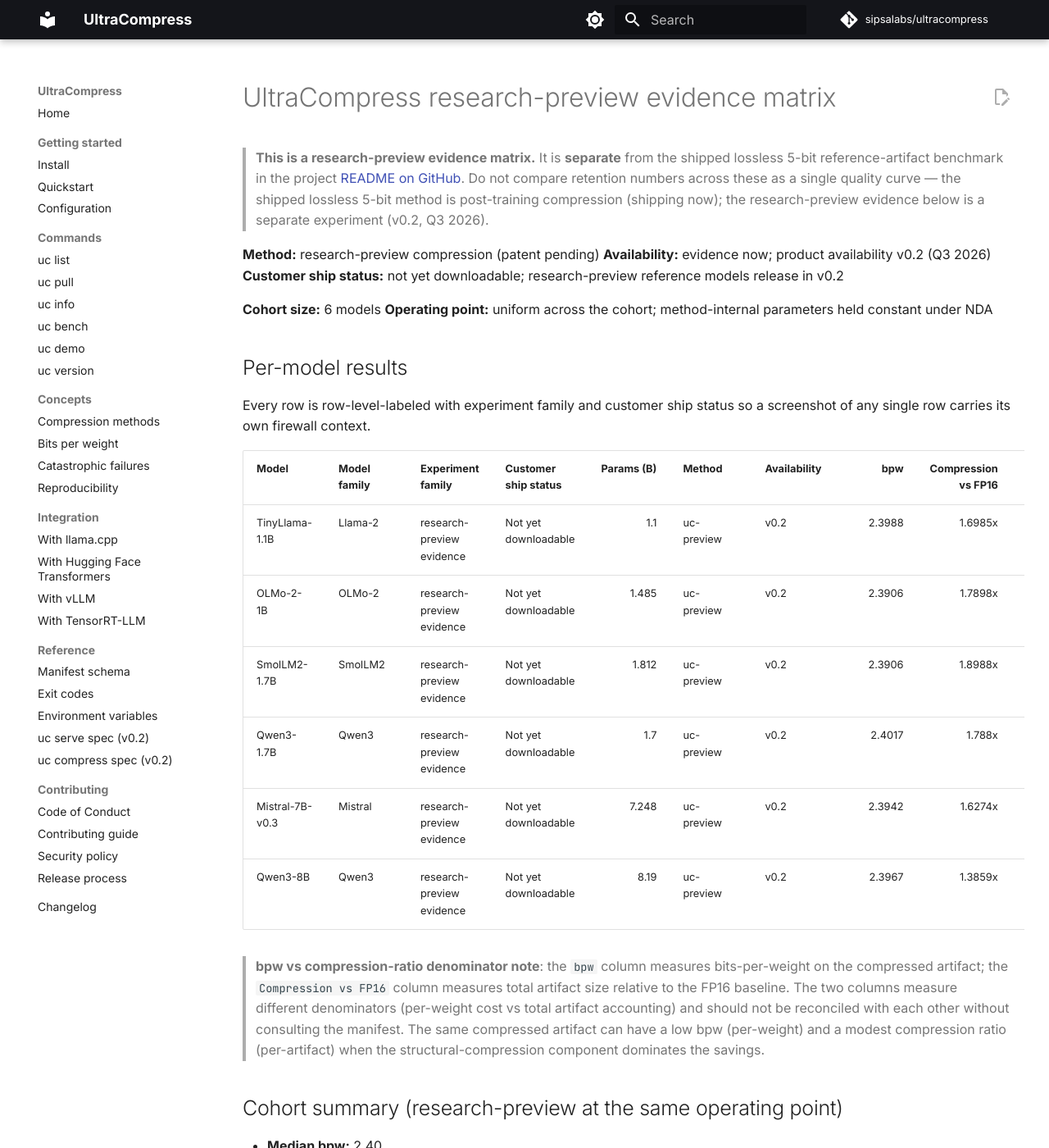
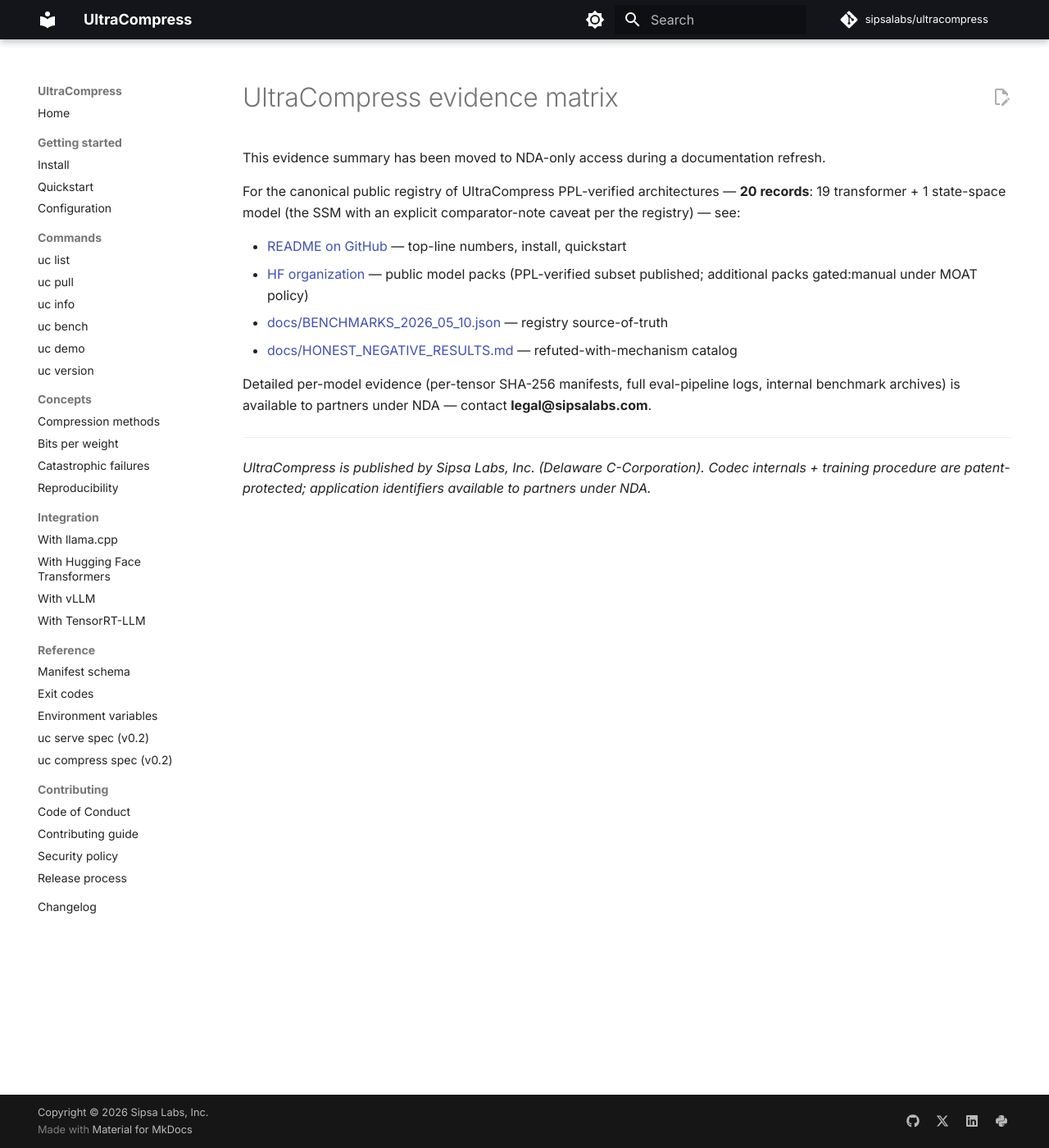
Before and after one commit to sipsalabs/ultracompress, an MkDocs documentation site: the page built from docs/evidence/matrix.md, in a window 1280 px wide and 1400 px high. Shown: the whole window at 82% size. Built offline with MkDocs 1.6.1 and Material for MkDocs 9.7.7, drawn with Linux system fonts in a browser that asks for light colours; comment, search, counter and statistics services are not loaded; some of the changed text lies outside the part shown.

Commit message:
security: scrub patent + codec-internal disclosures from public docs
- docs/evidence/matrix.{json,md}: stub to NDA redirect; remove patent
  application numbers, filing dates, internal experiment paraphrase,
  pre-launch operating-point numbers, and 6-model evidence cohort table.
- docs/concepts/bits-per-weight.md: replace pre-launch operating-point
  numbers with current 5-bit production framing; replace patent-number
  footer with NDA pointer.
- CHANGELOG.md: condense pre-0.6.7 historical entries; remove codec
  format internals, internal-symbol references, and patent-application
  identifiers; keep 0.6.7+ release-grade detail.

Discovered by 2026-05-25 deep red-team scrub. The leak_sentinel did not
walk the docs/ subtree on the public sipsalabs/ultracompress tree;
sentinel docs/ walk will be patched in a follow-up commit.

```diff
--- a/docs/evidence/matrix.md
+++ b/docs/evidence/matrix.md
@@ -1,79 +1,18 @@
-<!-- Classification: PUBLIC | Owner: Sipsa Labs | Last Reviewed: 2026-04-27 | External Sharing: allowed -->
+<!-- Classification: PUBLIC | Owner: Sipsa Labs | Last Reviewed: 2026-05-25 | External Sharing: allowed -->
 
-# UltraCompress research-preview evidence matrix
+# UltraCompress evidence matrix
 
-> **This is a research-preview evidence matrix.** It is **separate** from the shipped lossless 5-bit reference-artifact benchmark in the project [README on GitHub](https://github.com/sipsalabs/ultracompress#readme). Do not compare retention numbers across these as a single quality curve — the shipped lossless 5-bit method is post-training compression (shipping now); the research-preview evidence below is a separate experiment (v0.2, Q3 2026).
+This evidence summary has been moved to NDA-only access during a documentation refresh.
 
-**Method:** research-preview compression (patent pending)
-**Availability:** evidence now; product availability v0.2 (Q3 2026)
-**Customer ship status:** not yet downloadable; research-preview reference models release in v0.2
+For the canonical public registry of UltraCompress PPL-verified architectures — **20 records**: 19 transformer + 1 state-space model (the SSM with an explicit comparator-note caveat per the registry) — see:
 
-**Cohort size:** 6 models
-**Operating point:** uniform across the cohort; method-internal parameters held constant under NDA
+- [README on GitHub](https://github.com/sipsalabs/ultracompress#readme) — top-line numbers, install, quickstart
+- [HF organization](https://huggingface.co/SipsaLabs) — public model packs (PPL-verified subset published; additional packs gated:manual under MOAT policy)
+- [docs/BENCHMARKS_2026_05_10.json](../BENCHMARKS_2026_05_10.json) — registry source-of-truth
+- [docs/HONEST_NEGATIVE_RESULTS.md](../HONEST_NEGATIVE_RESULTS.md) — refuted-with-mechanism catalog
 
-## Per-model results
-
-Every row is row-level-labeled with experiment family and customer ship status so a screenshot of any single row carries its own firewall context.
-
-| Model | Model family | Experiment family | Customer ship status | Params (B) | Method | Availability | bpw | Compression vs FP16 | T1 retention | T10 retention | T1 agreement | T10 agreement | PPL FP16 | PPL compressed |
-|---|---|---|---|---:|---|---|---:|---:|---:|---:|---:|---:|---:|---:|
-| TinyLlama-1.1B | Llama-2 | research-preview evidence | Not yet downloadable | 1.1 | uc-preview | v0.2 | 2.3988 | 1.6985x | 83.61% | 91.73% | 65.01% | 94.17% | 17.0142 | 28.8989 |
-| OLMo-2-1B | OLMo-2 | research-preview evidence | Not yet downloadable | 1.485 | uc-preview | v0.2 | 2.3906 | 1.7898x | 82.75% | 90.83% | 62.76% | 93.06% | 20.1537 | 36.0711 |
-| SmolLM2-1.7B | SmolLM2 | research-preview evidence | Not yet downloadable | 1.812 | uc-preview | v0.2 | 2.3906 | 1.8988x | 80.84% | 90.18% | 62.57% | 93.20% | 18.0321 | 34.2397 |
-| Qwen3-1.7B | Qwen3 | research-preview evidence | Not yet downloadable | 1.7 | uc-preview | v0.2 | 2.4017 | 1.788x | 84.65% | 90.68% | 64.04% | 93.88% | 33.21 | 59.4 |
-| Mistral-7B-v0.3 | Mistral | research-preview evidence | Not yet downloadable | 7.248 | uc-preview | v0.2 | 2.3942 | 1.6274x | 86.21% | 93.19% | 69.69% | 95.06% | 12.3569 | 20.1093 |
-| Qwen3-8B | Qwen3 | research-preview evidence | Not yet downloadable | 8.19 | uc-preview | v0.2 | 2.3967 | 1.3859x | 91.85% | 95.83% | 73.56% | 96.98% | 20.6963 | 28.6829 |
-
-> **bpw vs compression-ratio denominator note**: the `bpw` column measures bits-per-weight on the compressed artifact; the `Compression vs FP16` column measures total artifact size relative to the FP16 baseline. The two columns measure different denominators (per-weight cost vs total artifact accounting) and should not be reconciled with each other without consulting the manifest. The same compressed artifact can have a low bpw (per-weight) and a modest compression ratio (per-artifact) when the structural-compression component dominates the savings.
-
-## Cohort summary (research-preview at the same operating point)
-
-- **Median bpw:** 2.40
-- **Median T1 retention:** 84.13%
-- **Median T10 retention:** 91.28%
-- **Median compression ratio vs FP16:** 1.74x
-
-## Envelope across the cohort
-
-- **bpw range:** 2.39 – 2.40
-- **Compression ratio range:** 1.39x – 1.90x vs FP16
-- **T10 retention floor:** 90.18% (worst-case across the cohort)
-- **T10 agreement floor:** 93.06%
-
-## Shipped lossless 5-bit method (separate experiment — referenced for context only)
-
-The README headline numbers are the **shipped lossless 5-bit method**: bit-identical reconstruction, end-to-end PPL ratios within a fraction of a percent of the bf16 baseline. The shipped method and this research-preview are different experiments, different operating points, different targets. Customer evaluations should pick based on use case:
-
-- **Shipped lossless 5-bit method (shipping now)** — drop-in lossless alternative to bitsandbytes / GPTQ / AWQ / HQQ. Pre-compressed reference artifacts published on Hugging Face Hub.
-- **Research preview (v0.2)** — structural compression layered on top of (or in place of) standard quantization. Higher absolute compression, narrower architecture support at v0.2 launch.
-
-## Field definitions
-
-- **`bpw`** — bits per weight; effective on-disk per-parameter cost including all overhead (codebooks, scales, zero points, metadata).
-- **`Compression vs FP16`** — compressed-artifact size relative to FP16 baseline; >1.0 means smaller. Different denominator than `bpw`; see footnote above.
-- **`Experiment family`** — which experimental method this row belongs to. All rows in this matrix are research-preview evidence.
-- **`Customer ship status`** — whether artifacts from this experiment are downloadable today. All rows in this matrix are not yet downloadable; release in v0.2.
-- **`PPL FP16`** — WikiText-103 perplexity of the FP16 teacher.
-- **`PPL compressed`** — WikiText-103 perplexity of the compressed model at this operating point.
-- **`T1 / T10 agreement`** — fraction of tokens where compressed top-k matches teacher top-k.
-- **`T1 / T10 retention`** — compressed top-k accuracy / teacher top-k accuracy, expressed as a percentage.
-
-## Provenance
-
-- **Source:** internal Sipsa Labs benchmark archive. SHA-256-verified manifest available under NDA — email `legal@sipsalabs.com`.
-- **Extracted:** 2026-04-27.
-- **Method:** direct field copy of public-safe fields only; method internals (operating-point parameters, codebook sizes, calibration constants) deliberately excluded — those live with the filed patent specifications and are accessible only under NDA.
-- **No hand-entered values.** Each row is a direct copy from the source archive with rounding only.
-
-## Notes
-
-- All numeric values are direct field copies from the source archive; no hand-entered values.
-- Models without `ppl_fp16` / `ppl_compressed` ran the agreement/retention pipeline but not the perplexity pipeline.
-- Cohort medians and envelope are computed by this extractor; readers can recompute from the per-model rows.
-- This is the research-preview *evidence matrix*. Shipped lossless 5-bit reference-artifact benchmarks are in the README. **Do not combine.**
+Detailed per-model evidence (per-tensor SHA-256 manifests, full eval-pipeline logs, internal benchmark archives) is available to partners under NDA — contact **legal@sipsalabs.com**.
 
 ---
 
-*Both `matrix.md` (this file) and `matrix.json` are direct field copies from the source-of-truth file in the internal Sipsa Labs benchmark archive. Method-internal fields (operating-point parameters, codebook sizes, calibration constants) are deliberately excluded; the patent specifications cover those.*
-
-Implementation details are proprietary and patent-pending.
+*UltraCompress is published by Sipsa Labs, Inc. (Delaware C-Corporation). Codec internals + training procedure are patent-protected; application identifiers available to partners under NDA.*
```
Also changed, not shown: CHANGELOG.md (+43 -242 lines), docs/concepts/bits-per-weight.md (+4 -4 lines), docs/evidence/matrix.json (+7 -180 lines).
